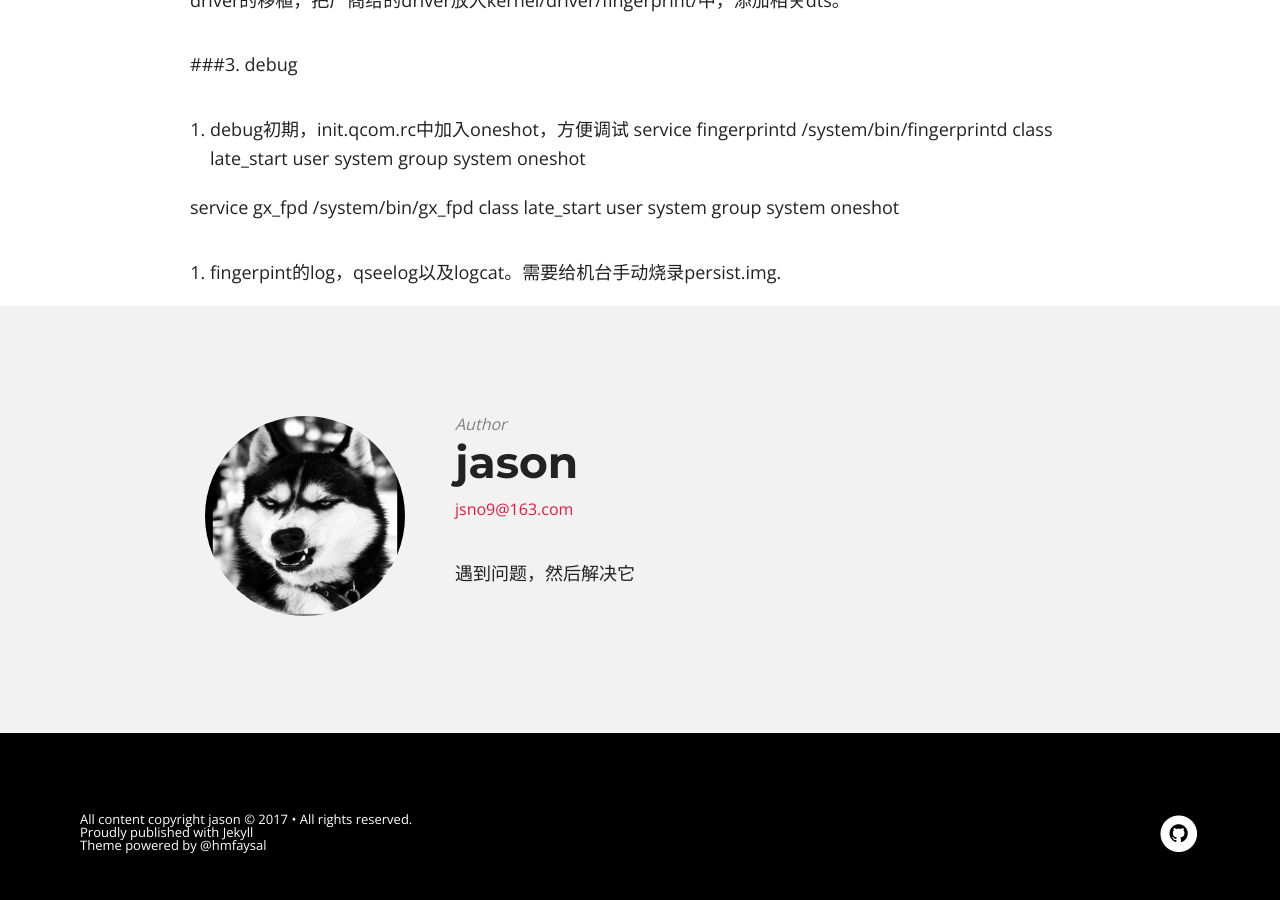
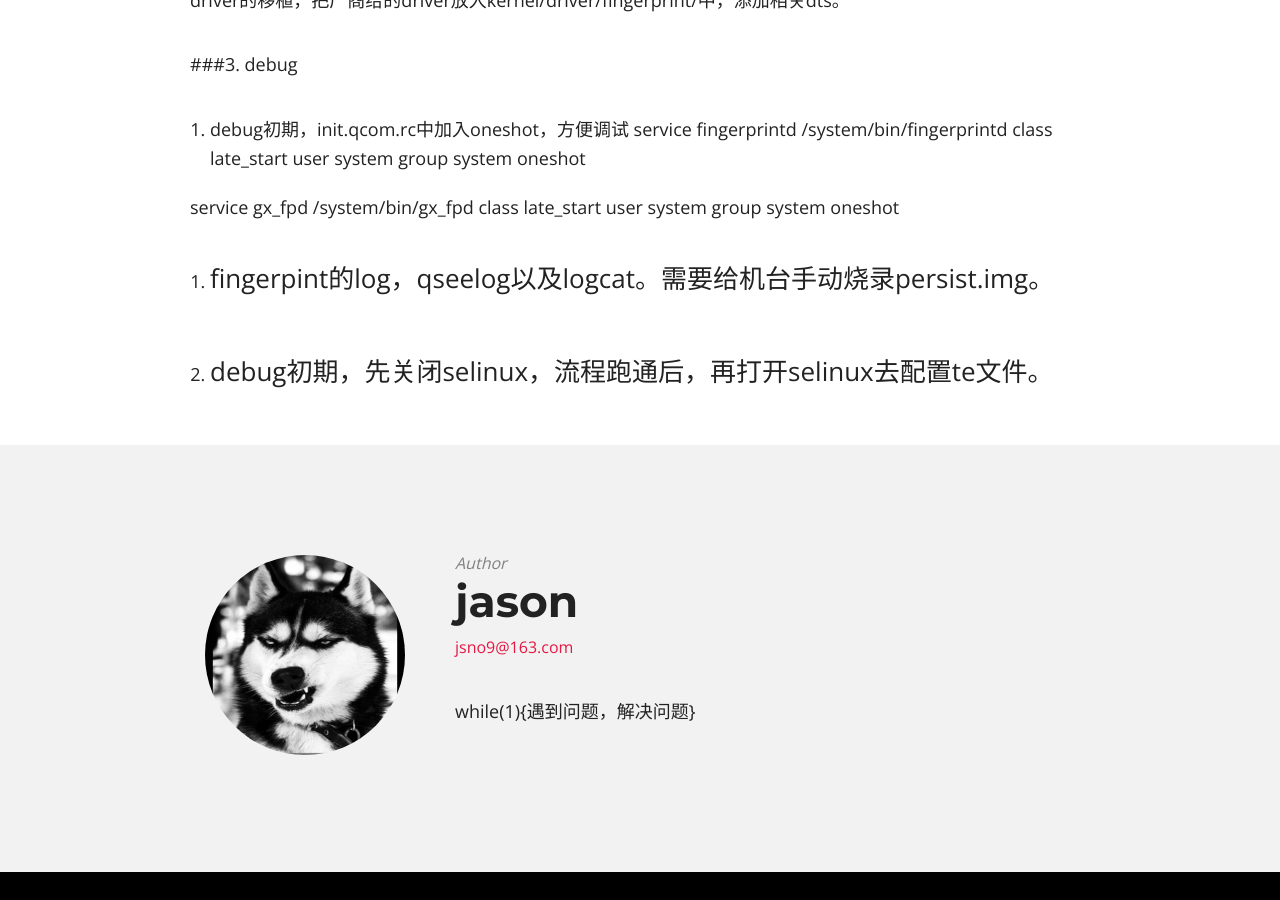
Before and after one commit to jsno9/hello-world, a Jekyll site: the page built from _posts/android/2017-06-16-fingerprint_porting.md, in a window 1280 px wide and 900 px high, scrolled down 1404 px. Built offline with Jekyll 4.4.1, drawn with Linux system fonts in a browser that asks for light colours; nearby versions of some CDN libraries.

Commit message:
modified:   _config.yml 	modified:   _posts/android/2017-06-16-fingerprint_porting.md

```diff
--- a/_config.yml
+++ b/_config.yml
@@ -15,7 +15,7 @@
   avatar:         jason.jpeg
   email:          jsno9@163.com
   # Use the coder's toolbox at http://coderstoolbox.net/string/#!encoding=xml&action=encode&charset=us_ascii to encode your description into XML string
-  description:   遇到问题，然后解决它
+  description:   while(1){遇到问题，解决问题}
   # Social networking links used in footer. Update and remove as you like.
   #twitter:
   #facebook:
--- a/_posts/android/2017-06-16-fingerprint_porting.md
+++ b/_posts/android/2017-06-16-fingerprint_porting.md
@@ -48,4 +48,6 @@
    group system
    oneshot
 
-2. fingerpint的log，qseelog以及logcat。需要给机台手动烧录persist.img.
+2. fingerpint的log，qseelog以及logcat。需要给机台手动烧录persist.img。
+
+3. debug初期，先关闭selinux，流程跑通后，再打开selinux去配置te文件。
```
